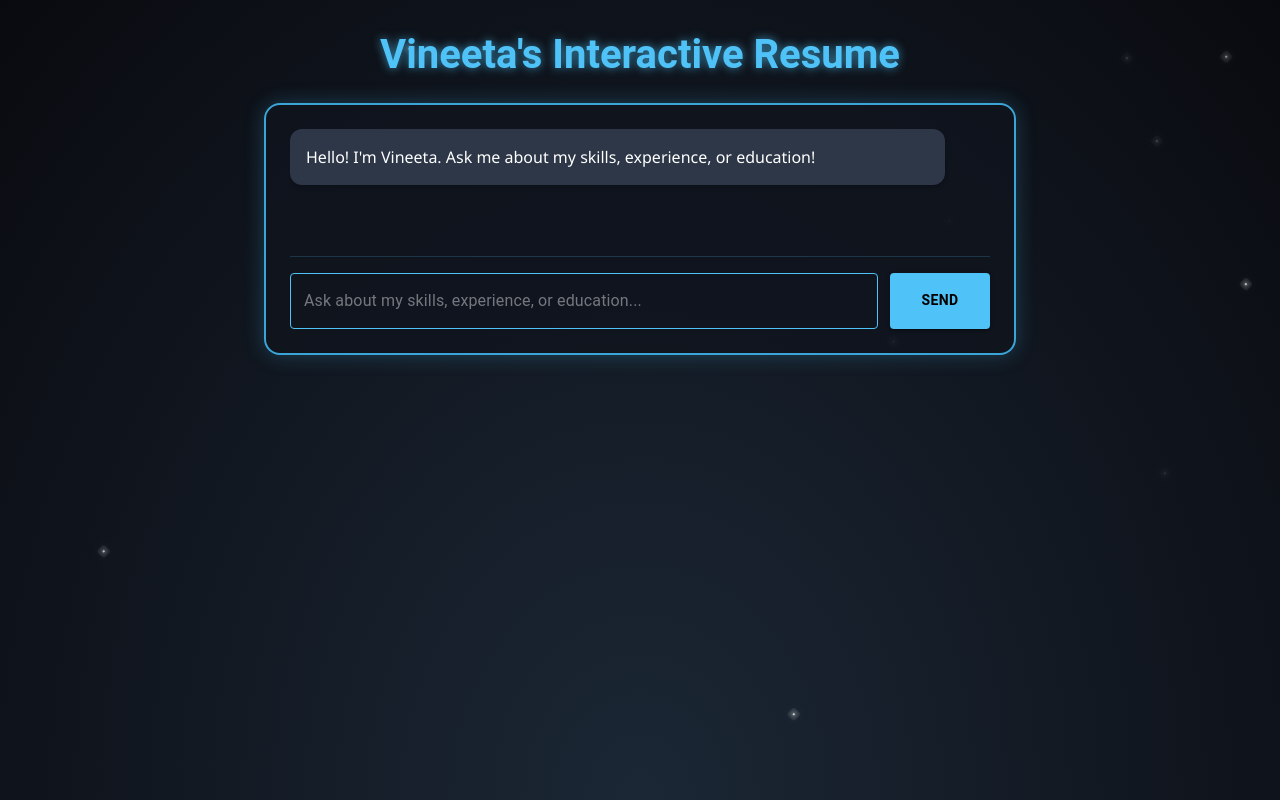
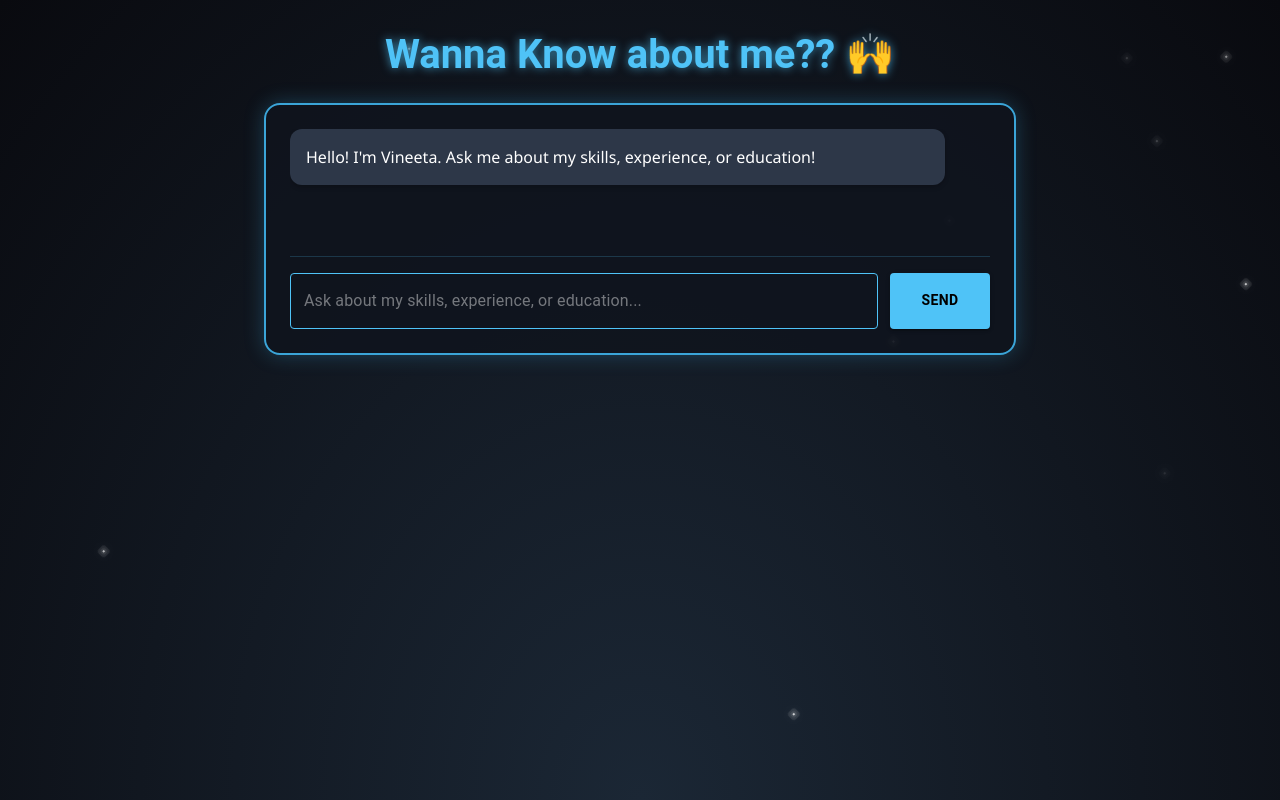
Before and after one commit to vinnu411/Chatbot, a React (Vite) app: page / in a window 1280 px wide. Built offline with nearby package versions, Linux system fonts and the light colour scheme.

Commit message:
added further details

```diff
--- a/src/App.jsx
+++ b/src/App.jsx
@@ -53,7 +53,10 @@ function App() {
     if (input.includes('hi') || input.includes('hello')) return 'Hello! What would you like to know?';
     if (input.includes('hobbies')) return `My hobbies: ${resume.hobbies.join(', ')}`;
     if (input.includes('education')) return `Education: ${resume.education.join(', ')}`;
-    if (input.includes('bye')) return 'Thank you! Good luck with your search!';
+    if(input.includes('contact'))return`lets connect: ${resume.contact.join(`,`)}`;
+    if(input.includes('projects')) return `My projects: ${resume.projects}`;
+    if(input.includes('tools')) return `My projects: ${resume.tools}`;
+    if (input.includes('bye')) return 'Bye have a nice day 👋';
 
     return "I can discuss my skills, experience, education, or hobbies. What would you like to know?";
   };
@@ -97,7 +100,7 @@ function App() {
             fontWeight: 600,
             textShadow: '0 0 10px rgba(79, 195, 247, 0.7)'
           }}>
-            Vineeta's Interactive Resume
+            Wanna Know about me?? 🙌
           </Typography>
         </motion.div>
 
```
